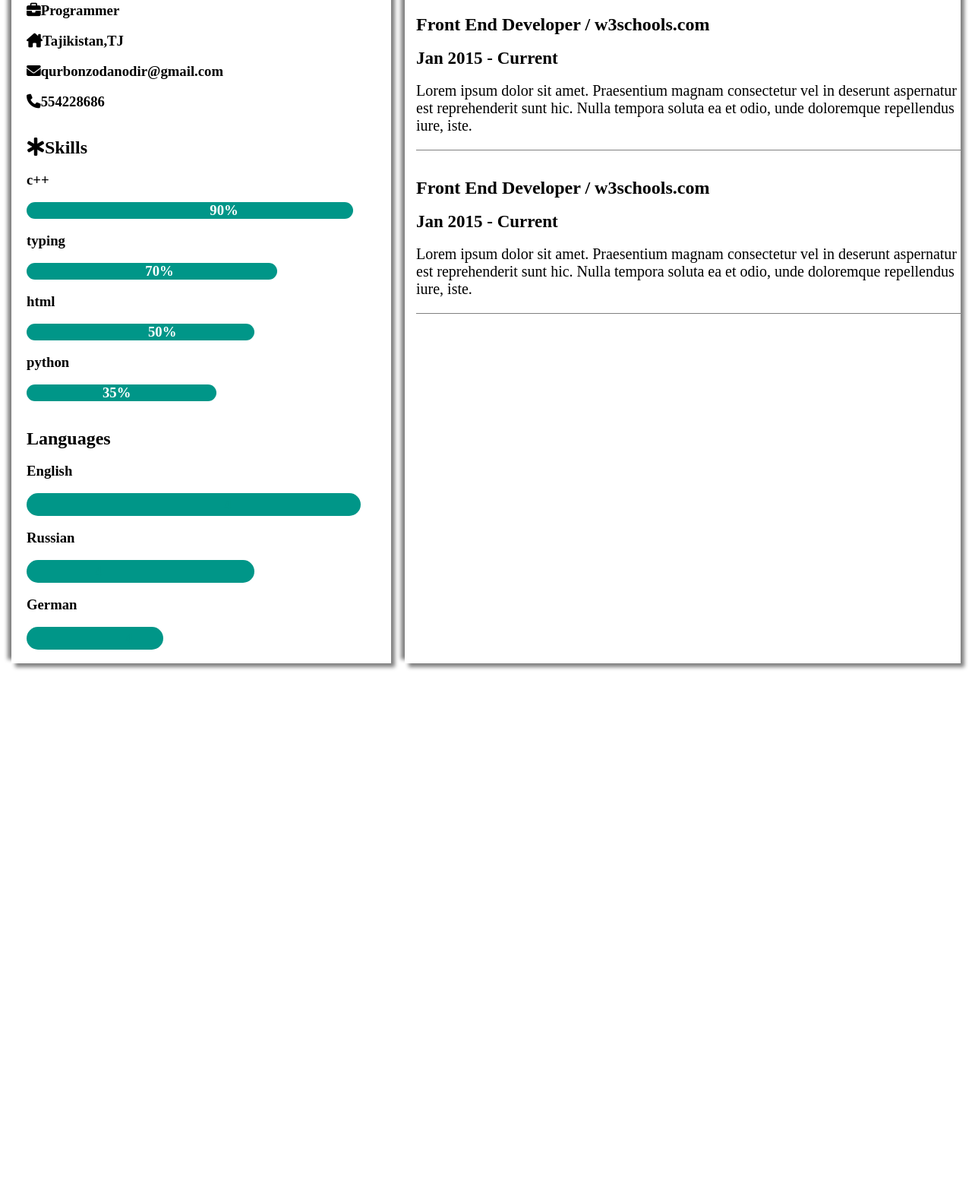
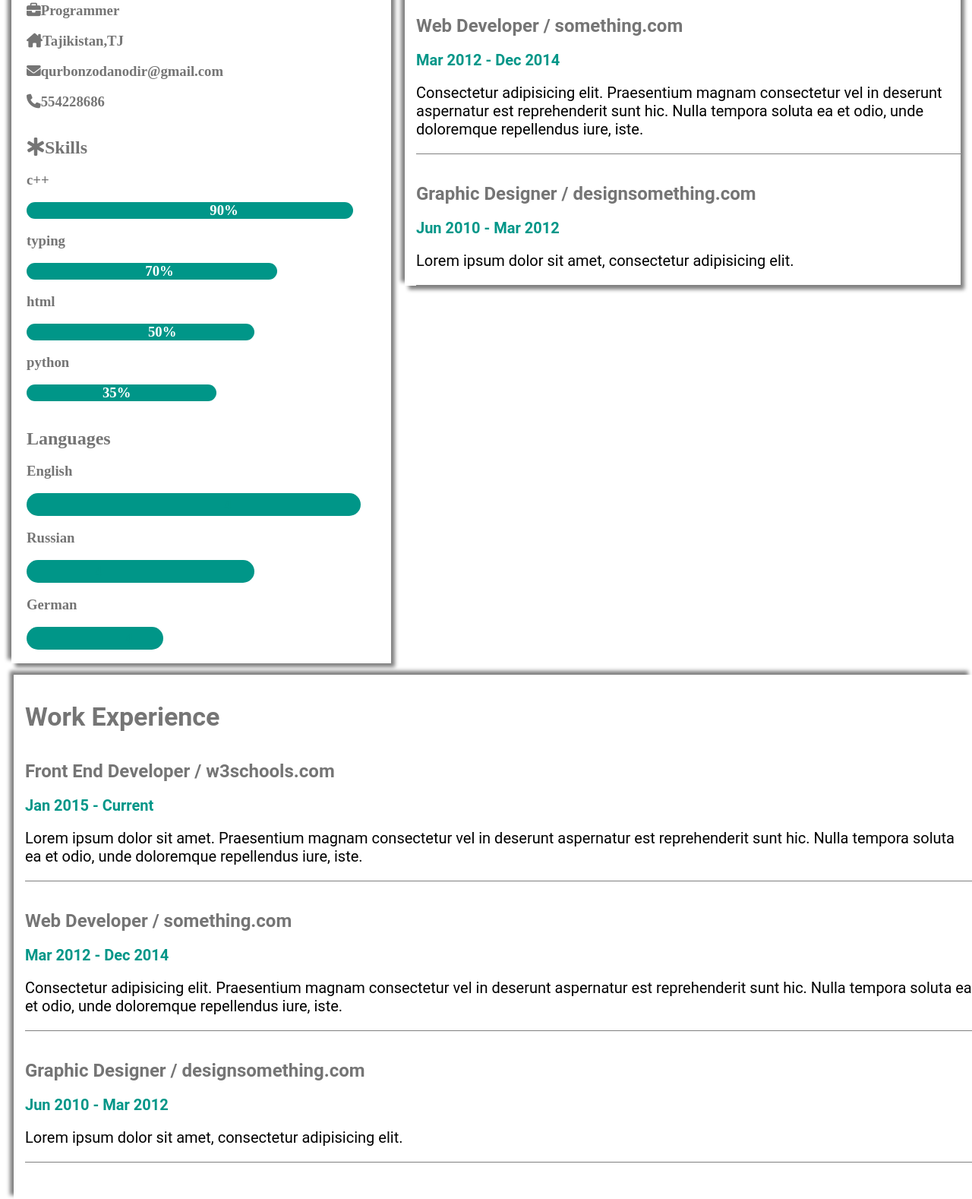
Before and after one commit to qurbonzodanodir/homework-8, a plain HTML site: page index.html in a window 1280 px wide. Shown: the part 329-1907 px from the top of the page at 76% size. Before the commit the page ends 1217 px from the top, so only its background shows below. Drawn offline with Linux system fonts and the light colour scheme.

Commit message:
3/3 kor bud wid

```diff
--- a/index.html
+++ b/index.html
@@ -81,42 +81,72 @@
       </div>
       <div class="main1">
         <div class="item">
-            <h1>Work Experience</h1>
+          <h1>Work Experience</h1>
         </div>
         <br />
         <br />
         <h2>Front End Developer / w3schools.com</h2>
         <br />
         <h3>Jan 2015 - Current</h3>
-        <br>
+        <br />
         <p>
           Lorem ipsum dolor sit amet. Praesentium magnam consectetur vel in
           deserunt aspernatur est reprehenderit sunt hic. Nulla tempora soluta
           ea et odio, unde doloremque repellendus iure, iste.
         </p>
-        <br>
-        <br>
+        <br />
+        <br />
+        <h2>Web Developer / something.com</h2>
+        <br />
+        <h3>Mar 2012 - Dec 2014</h3>
+        <br />
+        <p>
+          Consectetur adipisicing elit. Praesentium magnam consectetur vel in
+          deserunt aspernatur est reprehenderit sunt hic. Nulla tempora soluta
+          ea et odio, unde doloremque repellendus iure, iste.
+        </p>
+        <br />
+        <br />
+        <h2>Graphic Designer / designsomething.com</h2>
+        <br />
+        <h3>Jun 2010 - Mar 2012</h3>
+        <br />
+        <p>Lorem ipsum dolor sit amet, consectetur adipisicing elit.</p>
+      </div>
+    </div>
+    <div class="main2">
+        <div class="item">
+          <h1>Work Experience</h1>
+        </div>
+        <br />
+        <br />
         <h2>Front End Developer / w3schools.com</h2>
         <br />
         <h3>Jan 2015 - Current</h3>
-        <br>
+        <br />
         <p>
           Lorem ipsum dolor sit amet. Praesentium magnam consectetur vel in
           deserunt aspernatur est reprehenderit sunt hic. Nulla tempora soluta
           ea et odio, unde doloremque repellendus iure, iste.
         </p>
-        <br>
-        <br>
-        <h2>Front End Developer / w3schools.com</h2>
         <br />
-        <h3>Jan 2015 - Current</h3>
-        <br>
+        <br />
+        <h2>Web Developer / something.com</h2>
+        <br />
+        <h3>Mar 2012 - Dec 2014</h3>
+        <br />
         <p>
-          Lorem ipsum dolor sit amet. Praesentium magnam consectetur vel in
+          Consectetur adipisicing elit. Praesentium magnam consectetur vel in
           deserunt aspernatur est reprehenderit sunt hic. Nulla tempora soluta
           ea et odio, unde doloremque repellendus iure, iste.
         </p>
+        <br />
+        <br />
+        <h2>Graphic Designer / designsomething.com</h2>
+        <br />
+        <h3>Jun 2010 - Mar 2012</h3>
+        <br />
+        <p>Lorem ipsum dolor sit amet, consectetur adipisicing elit.</p>
       </div>
-    </div>
   </body>
 </html>
--- a/style.css
+++ b/style.css
@@ -7,6 +7,7 @@
    width: 500px;
   box-shadow: 5px 5px 5px gray,
   -5px -5px 5px gray;
+  color: #757575;
 
 }
 .main img{
@@ -97,11 +98,12 @@
      color: #009688;
  }
  .main1{
+    height: 690px;
     padding-left: 15px;
     margin-left: 18px;
     box-shadow: 5px 5px 5px gray,
   -5px -5px 5px gray;
-
+  font-family: "Roboto", sans-serif;
 
  }
  .main1 p{
@@ -111,8 +113,33 @@
  }
 .item{
     padding-top: 35px;
-    font-size: 20px;
+    font-size: 17px;
+    color: #757575;
 }
 .main1 h3{
-    font-size:23px;
+    font-size:20px;
+    color: #009688;
 }
+.main1 h2{
+    color: #757575;
+}
+.main2{
+    height: 690px;
+    padding-left: 15px;
+    margin-left: 18px;
+    box-shadow: 5px 5px 5px gray,
+  -5px -5px 5px gray;
+  font-family: "Roboto", sans-serif;
+ }
+ .main2 p{
+    padding-bottom: 20px;
+    border-bottom: 1px solid grey;
+    font-size: 20px;
+ }
+.main2 h3{
+    font-size:20px;
+    color: #009688;
+}
+.main2 h2{
+    color: #757575;
+}
```
